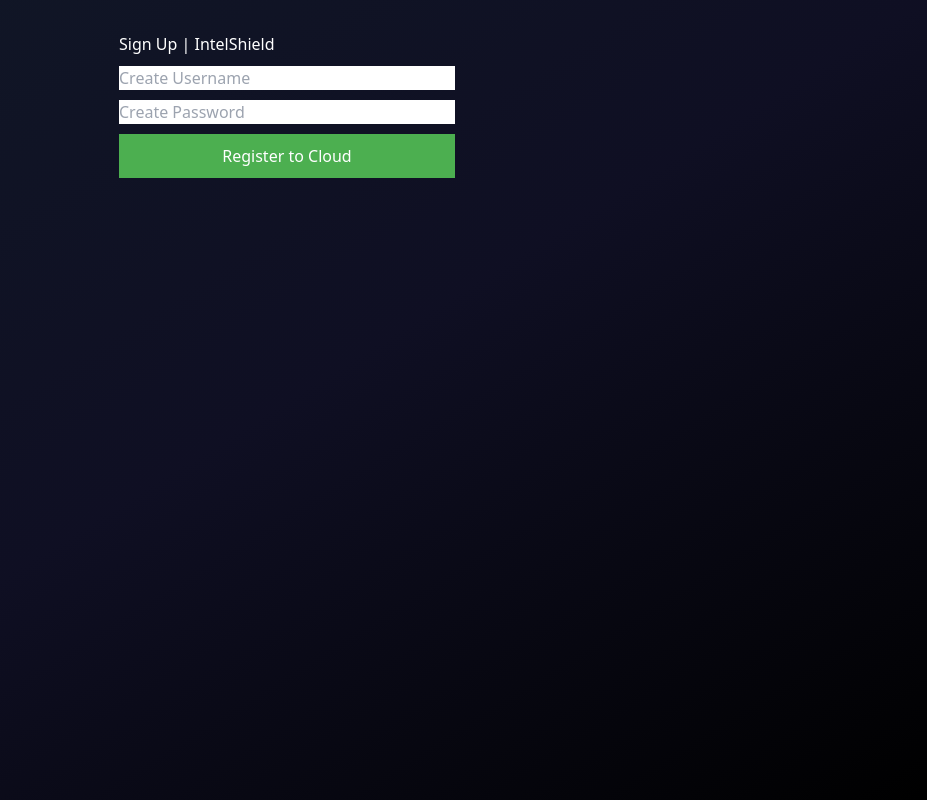
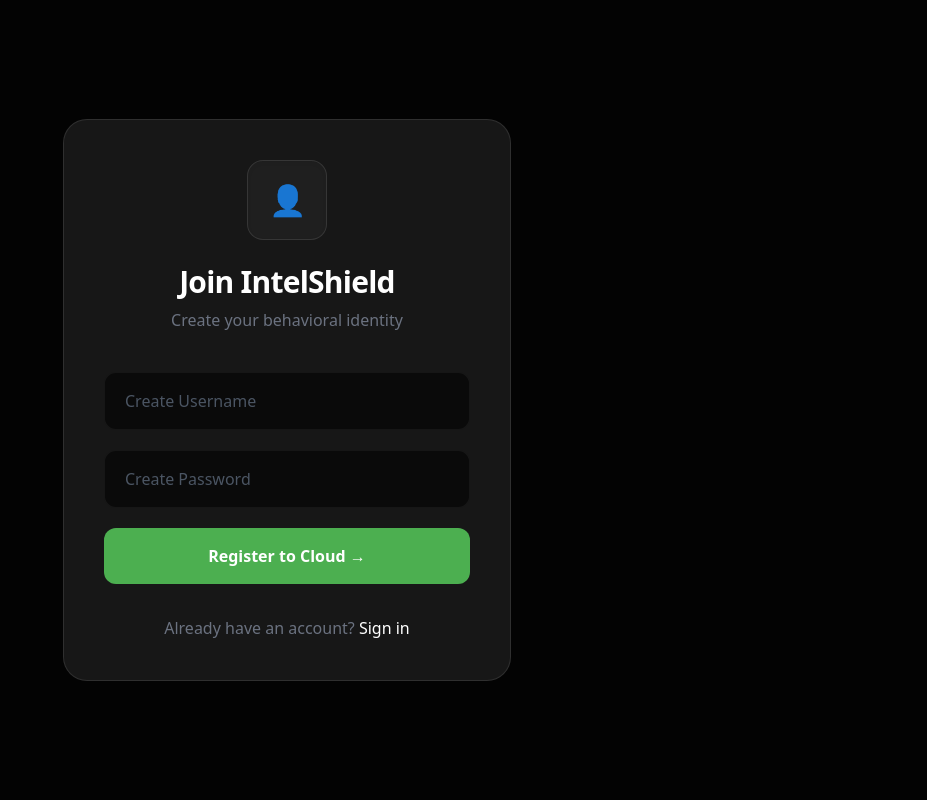
Before and after one commit to PraveenAmujuri/intelshield, a React (Vite) app in the folder frontend/: page /register in a window 1280 px wide. Shown: the whole page, without its empty margins (353-1280 px from the left). Built offline with nearby package versions, Linux system fonts and the light colour scheme; no server answers.

Commit message:
Update Register.jsx

```diff
--- a/frontend/src/pages/Register.jsx
+++ b/frontend/src/pages/Register.jsx
@@ -1,17 +1,37 @@
-import { useState } from "react";
+"use client"
+
+import React, { useState, useCallback } from "react";
 import api from "../api/axios";
-import { useNavigate } from "react-router-dom";
+import { useNavigate, Link } from "react-router-dom";
+import { motion, useMotionTemplate, useMotionValue } from "framer-motion";
 
 export default function Register() {
   const [username, setUsername] = useState("");
   const [password, setPassword] = useState("");
   const navigate = useNavigate();
 
+  // --- Magic Card Design Logic ---
+  const gradientSize = 300;
+  const mouseX = useMotionValue(-gradientSize);
+  const mouseY = useMotionValue(-gradientSize);
+
+  const handlePointerMove = useCallback((e) => {
+    const rect = e.currentTarget.getBoundingClientRect();
+    mouseX.set(e.clientX - rect.left);
+    mouseY.set(e.clientY - rect.top);
+  }, [mouseX, mouseY]);
+
+  const reset = useCallback(() => {
+    mouseX.set(-gradientSize);
+    mouseY.set(-gradientSize);
+  }, [gradientSize, mouseX, mouseY]);
+
+  // --- Registration Logic ---
   const handleRegister = async (e) => {
     e.preventDefault();
     try {
-      // ✅ FIX 1: Use /auth/register (was /auth/login)
-      // ✅ FIX 2: Send 'username' (was sending 'email' which was undefined)
+      // ✅ ENDPOINT FIXED: Points to /auth/register
+      // ✅ VARIABLE FIXED: Sends state 'username' to key 'username'
       await api.post("/auth/register", {
         username: username.trim(),
         password: password.normalize("NFKC").trim()
@@ -25,29 +45,89 @@
   };
 
   return (
-    <div style={{ padding: "2rem", maxWidth: "400px", margin: "auto" }}>
-      <form onSubmit={handleRegister}>
-        <h2>Sign Up | IntelShield</h2>
+    <div className="min-h-screen flex items-center justify-center p-8 bg-[#030303]">
+      <div className="max-w-md w-full mx-auto">
+
+        {/* MAGIC SPOTLIGHT CARD START */}
+        <div
+          className="group relative rounded-3xl bg-[#171717] border border-white/10 p-10 overflow-hidden"
+          onPointerMove={handlePointerMove}
+          onPointerLeave={reset}
+        >
+          {/* Inner Spotlight Glow */}
+          <motion.div
+            className="pointer-events-none absolute inset-0 rounded-[inherit] transition-opacity duration-500 opacity-0 group-hover:opacity-100"
+            style={{
+              background: useMotionTemplate`
+                radial-gradient(${gradientSize}px circle at ${mouseX}px ${mouseY}px,
+                rgba(158, 122, 255, 0.1),
+                transparent 80%)
+              `,
+            }}
+          />
+
+          {/* Border Spotlight Glow */}
+          <motion.div
+            className="pointer-events-none absolute inset-0 rounded-[inherit] opacity-0 group-hover:opacity-100 transition-opacity duration-500"
+            style={{
+              background: useMotionTemplate`
+                radial-gradient(${gradientSize / 2}px circle at ${mouseX}px ${mouseY}px,
+                #9E7AFF,
+                #FE8BBB,
+                transparent 100%)
+              `,
+              padding: '1px',
+              mask: 'linear-gradient(#fff 0 0) content-box, linear-gradient(#fff 0 0)',
+              maskComposite: 'exclude',
+              WebkitMaskComposite: 'xor',
+            }}
+          />
+
+          <div className="relative z-10 text-center mb-10">
+            <div className="w-20 h-20 bg-[#1f1f1f] border border-white/10 rounded-2xl mx-auto flex items-center justify-center mb-6 shadow-inner">
+              <span className="text-3xl">👤</span>
+            </div>
+            <h2 className="text-3xl font-bold text-white tracking-tight mb-2">
+              Join IntelShield
+            </h2>
+            <p className="text-gray-500">Create your behavioral identity</p>
+          </div>
+
+          <form onSubmit={handleRegister} className="space-y-5 relative z-10">
             <input
               type="text"
               placeholder="Create Username"
               value={username}
-          onChange={e => setUsername(e.target.value)}
-          style={{ display: "block", margin: "10px 0", width: "100%" }}
+              onChange={(e) => setUsername(e.target.value)}
+              className="w-full px-5 py-4 bg-[#0a0a0a] border border-white/5 rounded-xl text-white placeholder-gray-600 focus:outline-none focus:ring-2 focus:ring-purple-500/50 transition-all"
               required
             />
             <input
               type="password"
               placeholder="Create Password"
               value={password}
-          onChange={e => setPassword(e.target.value)}
-          style={{ display: "block", margin: "10px 0", width: "100%" }}
+              onChange={(e) => setPassword(e.target.value)}
+              className="w-full px-5 py-4 bg-[#0a0a0a] border border-white/5 rounded-xl text-white placeholder-gray-600 focus:outline-none focus:ring-2 focus:ring-purple-500/50 transition-all"
               required
             />
-        <button type="submit" style={{ width: "100%", padding: "10px", background: "#4CAF50", color: "white" }}>
-          Register to Cloud
+            <button
+              type="submit"
+              className="w-full bg-[#4CAF50] text-white font-bold py-4 rounded-xl hover:bg-[#45a049] transition-all duration-200 transform hover:scale-[1.01]"
+            >
+              Register to Cloud →
             </button>
           </form>
+
+          <p className="text-center mt-8 text-gray-500 relative z-10">
+            Already have an account?{" "}
+            <Link to="/login" className="text-white hover:underline">
+              Sign in
+            </Link>
+          </p>
+        </div>
+        {/* MAGIC SPOTLIGHT CARD END */}
+
+      </div>
     </div>
   );
 }
```
Lines whose indentation alone changed are shown as unchanged.
